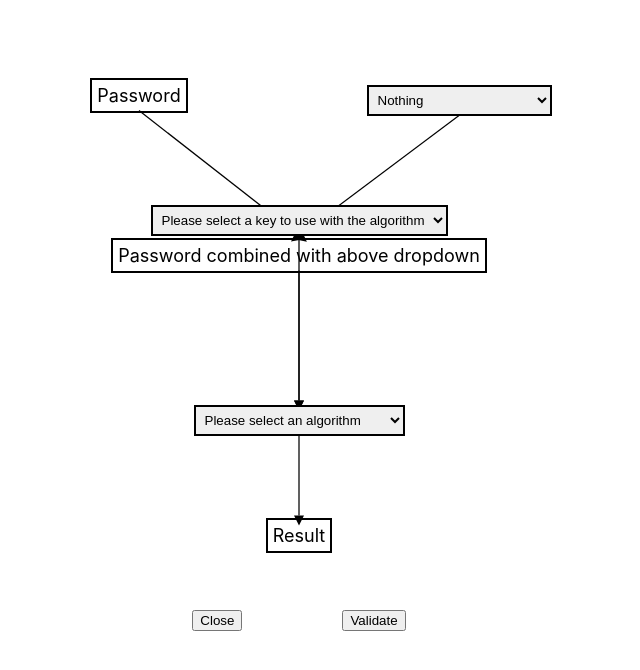
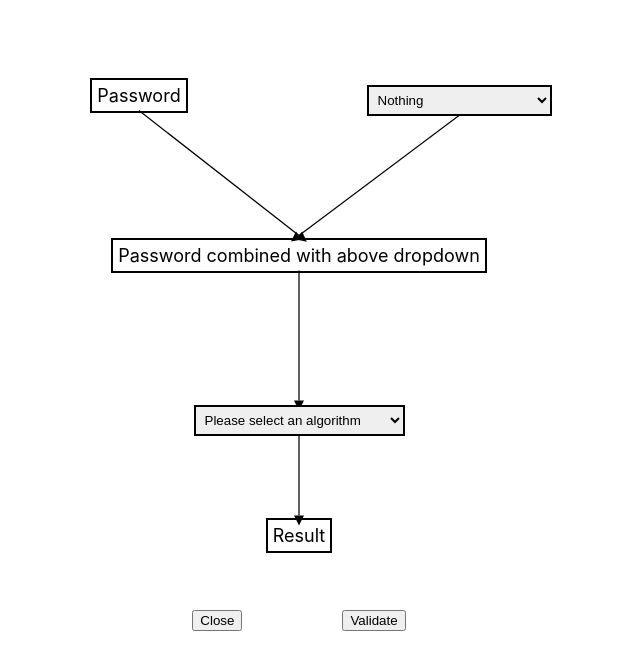
Before and after one commit to fmavb/questlines, a React (Create React App) app: page /challenge2/part1 in a window 1280 px wide. Shown: the top 670 px of the page, without its empty margins (341-981 px from the left). Built offline with nearby package versions, Linux system fonts and the light colour scheme.

Commit message:
Challenge 1 close page

```diff
--- a/src/components/Challenge1.js
+++ b/src/components/Challenge1.js
@@ -15,6 +15,7 @@ export default class Challenge1 extends Component {
         this.xOR = this.xOR.bind(this);
         this.id = this.id.bind(this);
         this.changeChar = this.changeChar.bind(this);
+        this.close = this.close.bind(this);
         document.title = "Challenge 1";
     }
 
@@ -91,6 +92,10 @@ export default class Challenge1 extends Component {
         this.setState({decryptedChar: String.fromCharCode(result)});
     }
 
+    close(e){
+        window.close();
+    }
+
     render() {
         if (this.state.algorithm === "caesar") {
             return (
@@ -121,7 +126,7 @@ export default class Challenge1 extends Component {
                         <label>Decrypted Message:</label><input></input>
                     </div>
                     <div>
-                        <button>Close</button>
+                        <button onClick={this.close}>Close</button>
                         <button>Validate</button>
                     </div>
                 </div>
@@ -161,7 +166,7 @@ export default class Challenge1 extends Component {
                         <label>Decrypted Message:</label><input></input>
                     </div>
                     <div>
-                        <button>Close</button>
+                        <button onClick={this.close}>Close</button>
                         <button>Validate</button>
                     </div>
                 </div>
--- a/src/components/Challenge2/Part1.js
+++ b/src/components/Challenge2/Part1.js
@@ -29,6 +29,7 @@ export default class Part1 extends Component{
             alert("This solution is not correct. The problem with this solution is that symmetric cryptography is reversible. \
 Therefore, if an attacker steals the cipher from the database, he will be able to figure out the password by brute forcing all possible keys. You get 0 points");
         }
+        this.props.history.push('/challenge2/part2');
     }
 
     id(element){
@@ -57,7 +58,7 @@ Therefore, if an attacker steals the cipher from the database, he will be able t
         this.drawArrow("path2", "salt", "combined");
         this.drawArrow("path3", "combined", "algorithm");
         this.drawArrow("path4", "algorithm", "result");
-        this.drawArrow("path5", "key", "algorithm");
+        //this.drawArrow("path5", "key", "algorithm");
     }
 
     render(){
@@ -88,14 +89,6 @@ Therefore, if an attacker steals the cipher from the database, he will be able t
                         <option value="bcrypt">Hash Function (bcrypt)</option>
                     </select>
                 </div>
-                <div className="element" id="key">
-                    <select>
-                        <option defaultValue value="nothing">Please select a key to use with the algorithm</option>
-                        <option value="des">Username</option>
-                        <option value="aes">Password</option>
-                        <option value="rsa">Random Number</option>
-                    </select>
-                </div>
                 <div className="element" id="result">
                     <p>Result</p>
                 </div>
@@ -114,7 +107,6 @@ Therefore, if an attacker steals the cipher from the database, he will be able t
                     <line id="path2" className="line" />
                     <line id="path3" className="line" />
                     <line id="path4" className="line" />
-                    <line id="path5" className="line" />
                 </svg>
             </div>
         );
```
